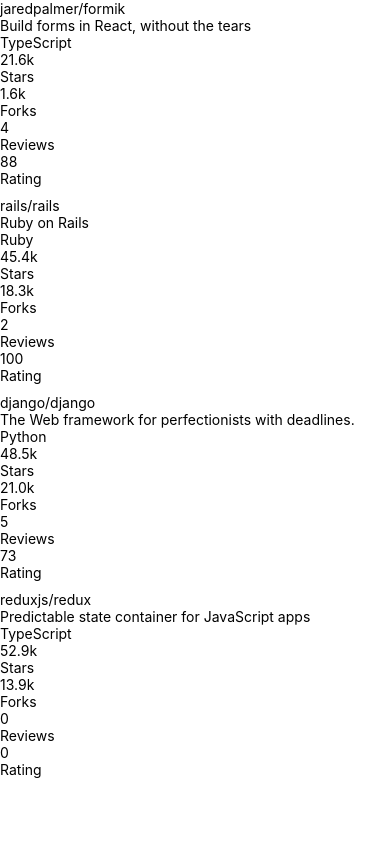
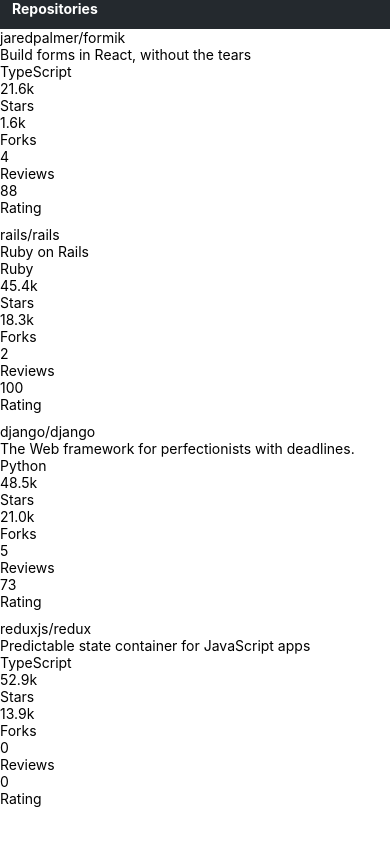
Before and after one commit to tomislav-varga/fso-part10-rate-repository-app, a React Native app: screen / in a window 390 px wide. Built offline with nearby package versions, Linux system fonts and the light colour scheme.

Commit message:
solution exercise 10.4

```diff
--- /dev/null
+++ b/src/Text.jsx
@@ -0,0 +1,39 @@
+import { Text as NativeText, StyleSheet } from 'react-native';
+
+import theme from '../theme';
+
+const styles = StyleSheet.create({
+  text: {
+    color: theme.colors.textPrimary,
+    fontSize: theme.fontSizes.body,
+    fontFamily: theme.fonts.main,
+    fontWeight: theme.fontWeights.normal,
+  },
+  colorTextSecondary: {
+    color: theme.colors.textSecondary,
+  },
+  colorPrimary: {
+    color: theme.colors.primary,
+  },
+  fontSizeSubheading: {
+    fontSize: theme.fontSizes.subheading,
+  },
+  fontWeightBold: {
+    fontWeight: theme.fontWeights.bold,
+  },
+});
+
+const Text = ({ color, fontSize, fontWeight, style, ...props }) => {
+  const textStyle = [
+    styles.text,
+    color === 'textSecondary' && styles.colorTextSecondary,
+    color === 'primary' && styles.colorPrimary,
+    fontSize === 'subheading' && styles.fontSizeSubheading,
+    fontWeight === 'bold' && styles.fontWeightBold,
+    style,
+  ];
+
+  return <NativeText style={textStyle} {...props} />;
+};
+
+export default Text;
--- /dev/null
+++ b/src/components/AppBar.jsx
@@ -0,0 +1,21 @@
+import { View, StyleSheet } from 'react-native';
+import Constants from 'expo-constants';
+import AppBarTab from './AppBarTab';
+
+const styles = StyleSheet.create({
+  container: {
+    paddingTop: Constants.statusBarHeight,
+    // ...
+  },
+  // ...
+});
+
+const AppBar = () => {
+  return (
+    <View style={styles.container}>
+      <AppBarTab />
+    </View>
+  );
+};
+
+export default AppBar;
--- /dev/null
+++ b/src/components/AppBarTab.jsx
@@ -0,0 +1,30 @@
+import { View, StyleSheet, Pressable } from 'react-native';
+import Constants from 'expo-constants';
+import theme from '../../theme';
+import Text from '../Text';
+
+const styles = StyleSheet.create({
+    container: {
+        paddingTop: Constants.statusBarHeight,
+        backgroundColor: theme.appBar.background,
+        padding: 12,
+    },
+    text: {
+        color: theme.appBar.textPrimary,
+        fontSize: theme.fontSizes.subheading,
+        fontFamily: theme.fonts.main,
+        fontWeight: theme.fontWeights.bold,
+    },
+});
+
+const AppBarTab = () => {
+    return (
+        <View style={styles.container}>
+            <Pressable onPress={() => {}}>
+                <Text fontWeight="bold">Repositories</Text>
+            </Pressable>
+        </View>
+    );
+}
+
+export default AppBarTab;
--- a/src/components/Main.jsx
+++ b/src/components/Main.jsx
@@ -1,10 +1,10 @@
 import Constants from 'expo-constants';
 import { StyleSheet, View } from 'react-native';
 import RepositoryList from './RepositoryList';
+import AppBar from './AppBar';
 
 const styles = StyleSheet.create({
   container: {
-    marginTop: Constants.statusBarHeight,
     flexGrow: 1,
     flexShrink: 1,
   },
@@ -13,6 +13,7 @@
 const Main = () => {
   return (
     <View style={styles.container}>
+      <AppBar />
       <RepositoryList />
     </View>
   );
--- /dev/null
+++ b/theme.js
@@ -0,0 +1,24 @@
+const theme = {
+    colors: {
+        textPrimary: '#ffffff',
+        textSecondary: '#e1e4e8',
+        primary: '#0366d6',
+    },
+    appBar: {
+        background: '#24292e',
+
+    },
+    fontSizes: {
+        body: 14,
+        subheading: 16,
+    },
+    fonts: {
+        main: 'System',
+    },
+    fontWeights: {
+        normal: '400',
+        bold: '700',
+    },
+};
+
+export default theme;
```
